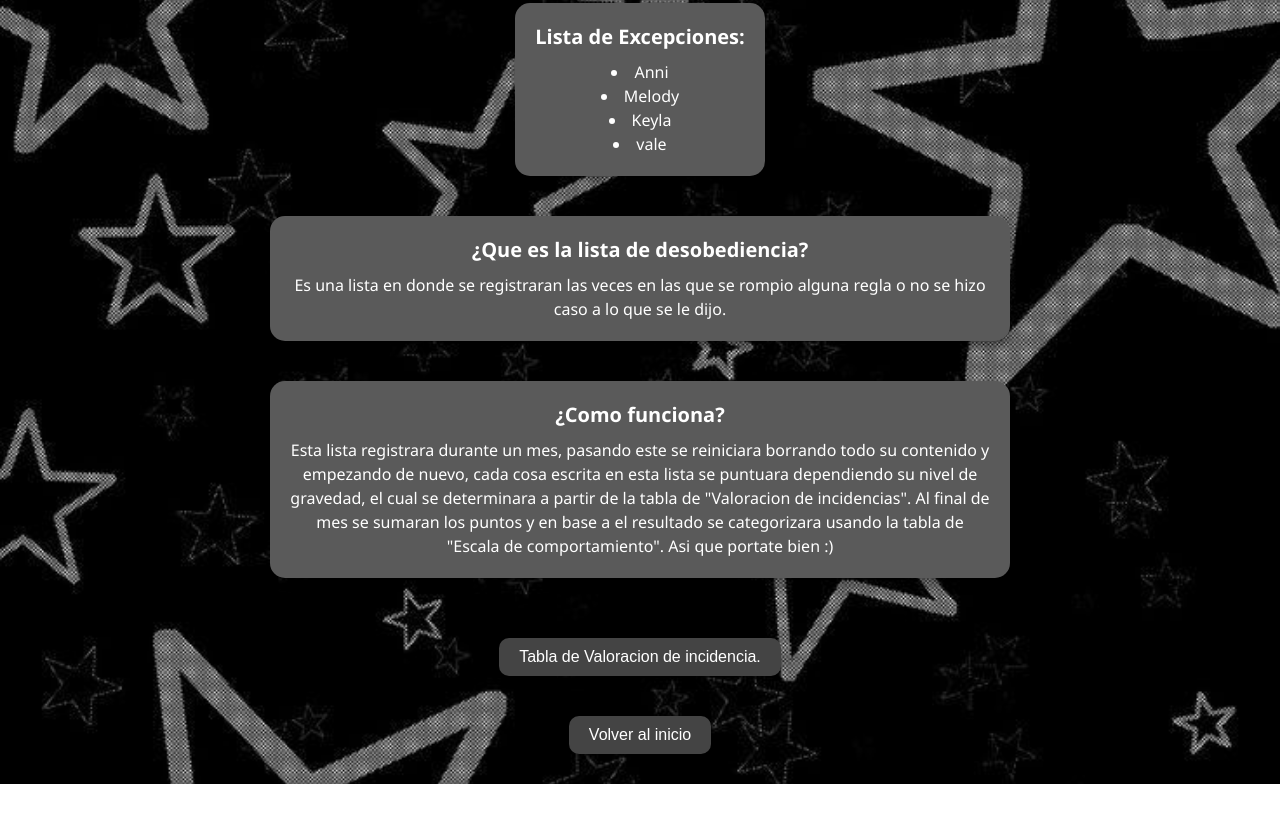
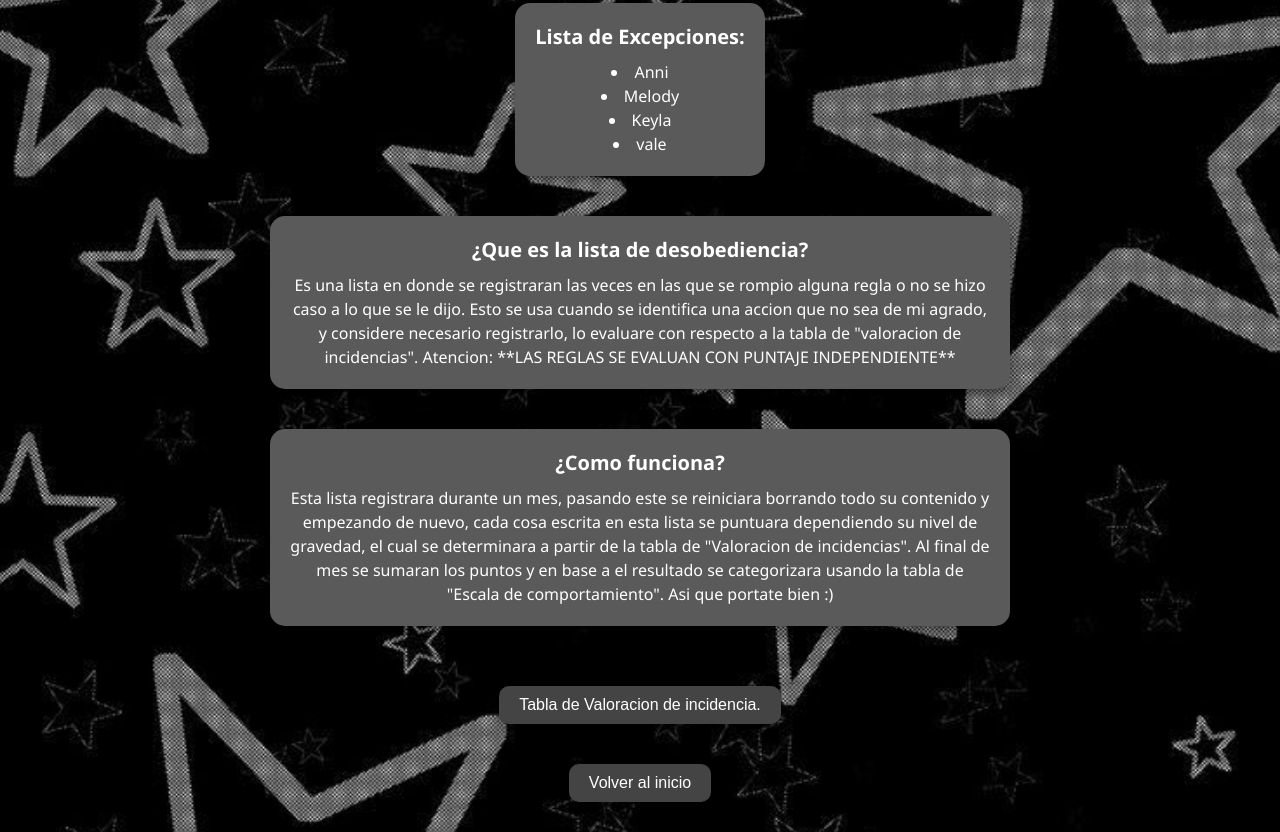
Before and after one commit to AlbiiFC0/Reglamento, a plain HTML site: page info.html in a window 1280 px wide. Shown: the part 716-1548 px from the top of the page. Before the commit the page ends 1500 px from the top, so only its background shows below. Drawn offline with Linux system fonts and the light colour scheme.

Commit message:
update info.html

```diff
--- a/info.html
+++ b/info.html
@@ -84,7 +84,8 @@
         <div class="info-box">
       <div class="info-subtitulo">¿Que es la lista de desobediencia?</div>
       <div class="info-texto">
-        Es una lista en donde se registraran las veces en las que se rompio alguna regla o no se hizo caso a lo que se le dijo.
+        Es una lista en donde se registraran las veces en las que se rompio alguna regla o no se hizo caso a lo que se le dijo. Esto se usa cuando se identifica una accion que no sea de mi agrado, y considere necesario registrarlo, lo evaluare con respecto a la tabla de "valoracion de incidencias".
+        Atencion: **LAS REGLAS SE EVALUAN CON  PUNTAJE INDEPENDIENTE**
       </div>
     </div>
 
```
